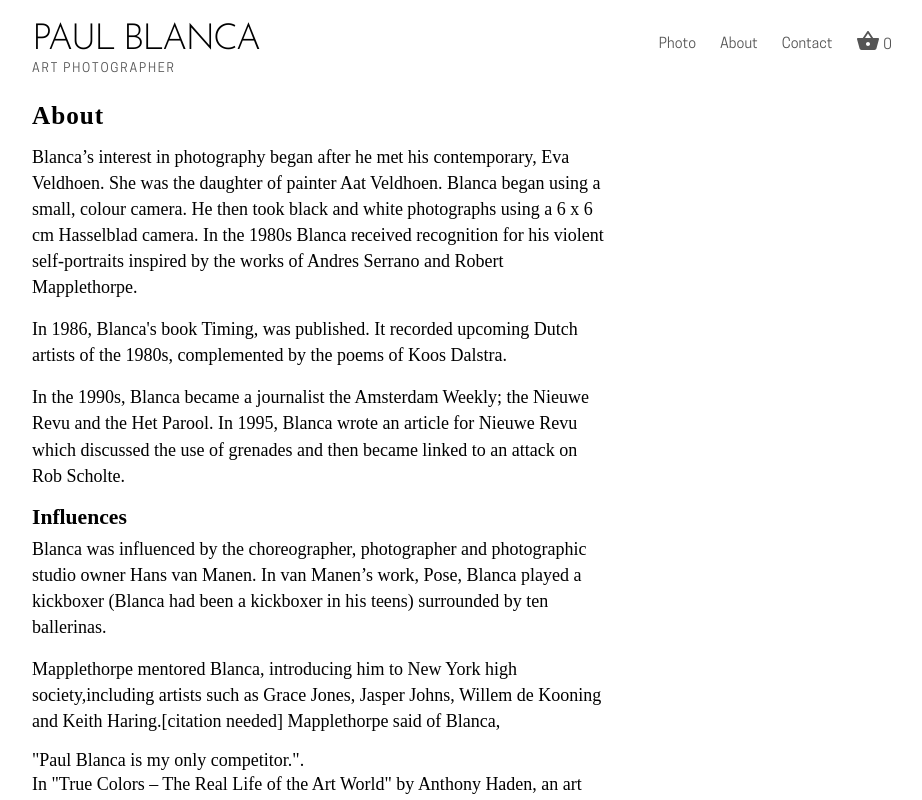
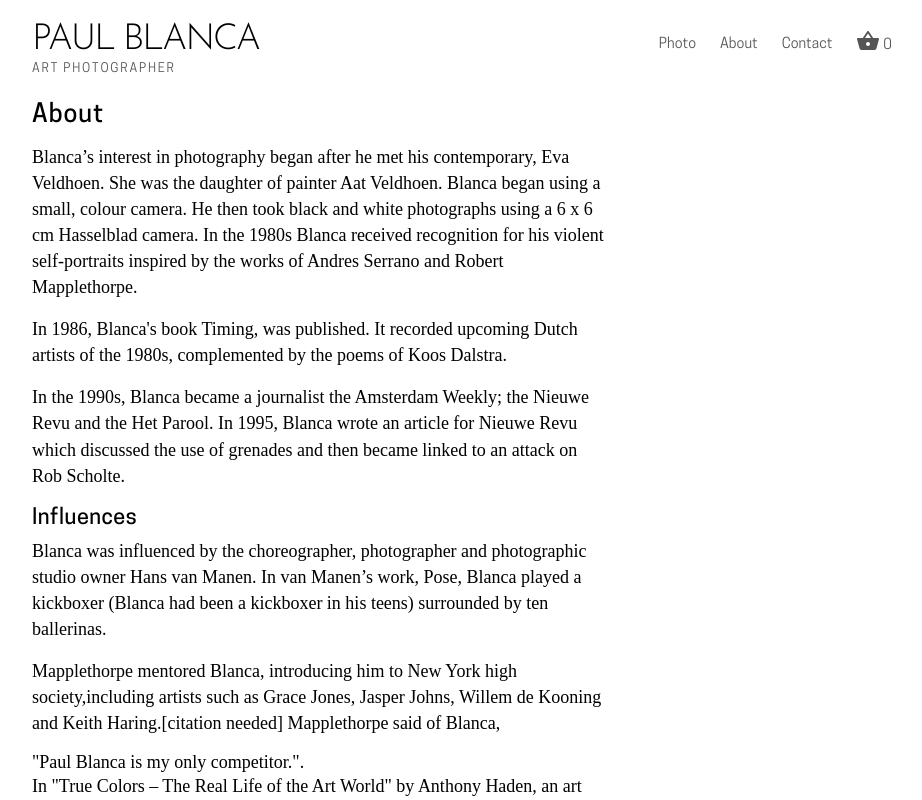
Before and after one commit to anandgraves/paulblanca.nl, a Nuxt app: page /about in a window 1280 px wide. Shown: the top 800 px of the page, without its empty margins (178-1100 px from the left). Built offline with nearby package versions, Linux system fonts and the light colour scheme; a web font is replaced by a local one.

Commit message:
style: different font for headings

```diff
--- a/components/app-core/general.css
+++ b/components/app-core/general.css
@@ -37,9 +37,10 @@ hr {
 }
 
 .heading-large {
+  font-family: 'Cooper Hewitt';
+  font-size: 1.4rem;
+  font-weight: 500;
   margin-bottom: 12px;
-  font-size: 1.4rem;
-  font-weight: 600;
   line-height: 1.2;
   letter-spacing: 1px;
 }
@@ -47,7 +48,9 @@ hr {
 .heading-medium {
   font-size: 1.2rem;
   margin-bottom: 6px;
-  font-weight: 600;
+  font-family: 'Cooper Hewitt';
+  font-weight: 500;
+  letter-spacing: 0.5px;
 }
 
 .center-content {
```
